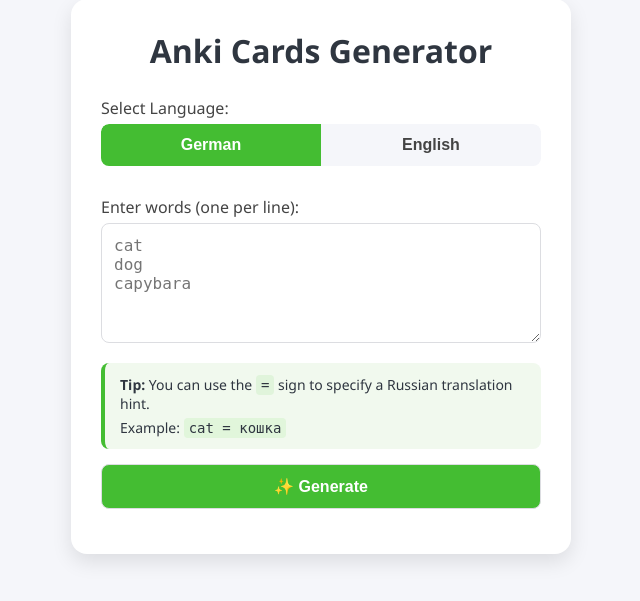
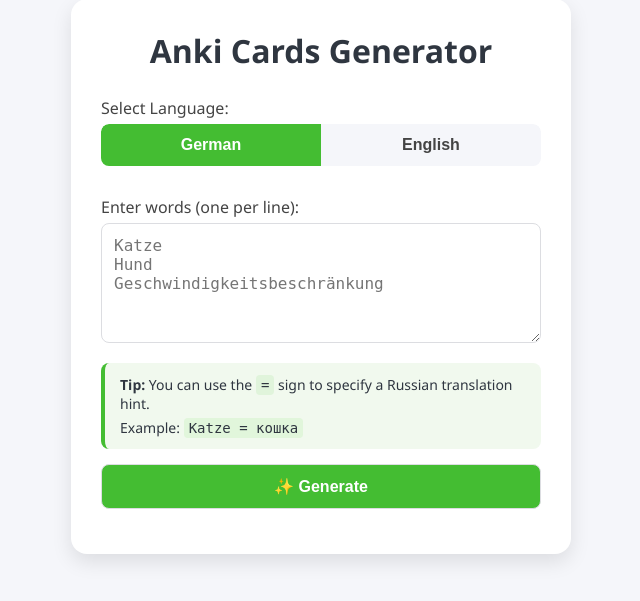
Before and after one commit to merfemor/anki-cards-generator, a Flask app: page / in a window 1280 px wide. Shown: the part 124-725 px from the top of the page, without its empty margins (319-959 px from the left). Run offline with Flask 3, Linux system fonts and the light colour scheme.

Commit message:
feat: make textarea placeholder and tip depend on selected language (German/English)

```diff
--- a/src/app/static/script.js
+++ b/src/app/static/script.js
@@ -167,5 +167,6 @@ document.getElementById('languageGroup').addEventListener('click', function (e)
     if (e.target.classList.contains('btn')) {
         this.querySelectorAll('.btn').forEach(btn => btn.classList.remove('btn-active'));
         e.target.classList.add('btn-active');
+        document.getElementById('words').placeholder = e.target.dataset.placeholder;
     }
 });
--- a/src/app/templates/index.html
+++ b/src/app/templates/index.html
@@ -12,16 +12,16 @@
 
     <label>Select Language:</label>
     <div class="btn-group" id="languageGroup">
-      <button type="button" class="btn btn-active" data-value="de">German</button>
-      <button type="button" class="btn" data-value="en">English</button>
+      <button type="button" class="btn btn-active" data-value="de" data-placeholder="Katze&#10;Hund&#10;Geschwindigkeitsbeschränkung">German</button>
+      <button type="button" class="btn" data-value="en" data-placeholder="cat&#10;dog&#10;capybara">English</button>
     </div>
 
     <label for="words">Enter words (one per line):</label>
-    <textarea id="words" placeholder="cat&#10;dog&#10;capybara"></textarea>
+    <textarea id="words" placeholder="Katze&#10;Hund&#10;Geschwindigkeitsbeschränkung"></textarea>
 
     <div class="tip-box">
       <p><strong>Tip:</strong> You can use the <code>=</code> sign to specify a Russian translation hint.</p>
-      <p>Example: <code>cat = кошка</code></p>
+      <p>Example: <code>Katze = кошка</code></p>
     </div>
 
     <button id="generateBtn">✨ Generate</button>
```
Also changed, not shown: AGENTS.md (+4 -0 lines).
